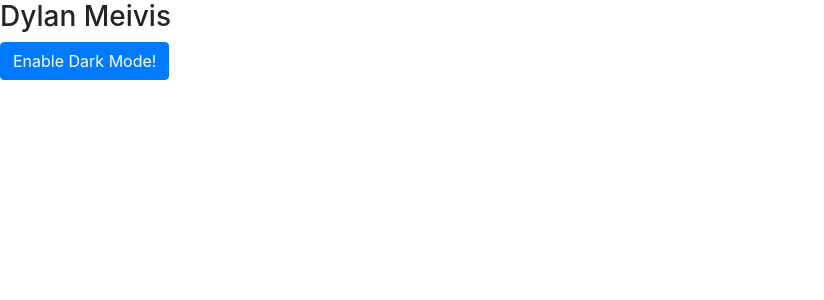
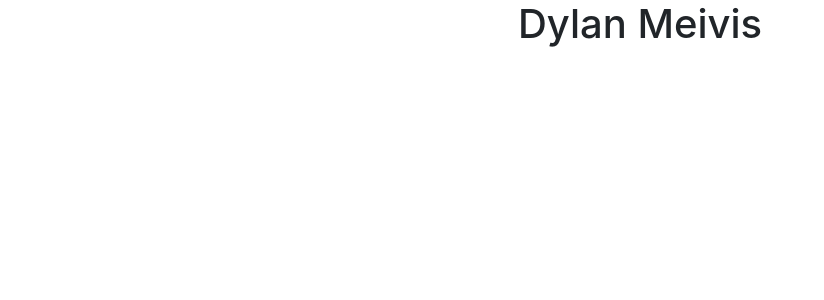
Before and after one commit to DylanMeivis/Portfolio, a React (Create React App) app: page / in a window 1280 px wide. Shown: the top 300 px of the page, without its empty margins (0-824 px from the left). Built offline with nearby package versions, Linux system fonts and the light colour scheme.

Commit message:
Update App.js

```diff
--- a/src/App.js
+++ b/src/App.js
@@ -2,17 +2,9 @@ import React from 'react';
 import './App.css';
 
 function App() {
-  function handleThemeChange() {
-      document.documentElement.setAttribute('data-theme', 'dark');
-  }
   return (
     <div className="mainhero container-fluid p-0">
-        <div className="IntroductionImage">
-          <h3>Dylan Meivis</h3>
-            <button className="btn btn-primary" onClick={handleThemeChange}>Enable Dark Mode!</button>
-        </div>
-        <div className="InformationHeader">
-        </div>
+        <h1 className="text-center">Dylan Meivis</h1>
     </div>
   );
 }
```
